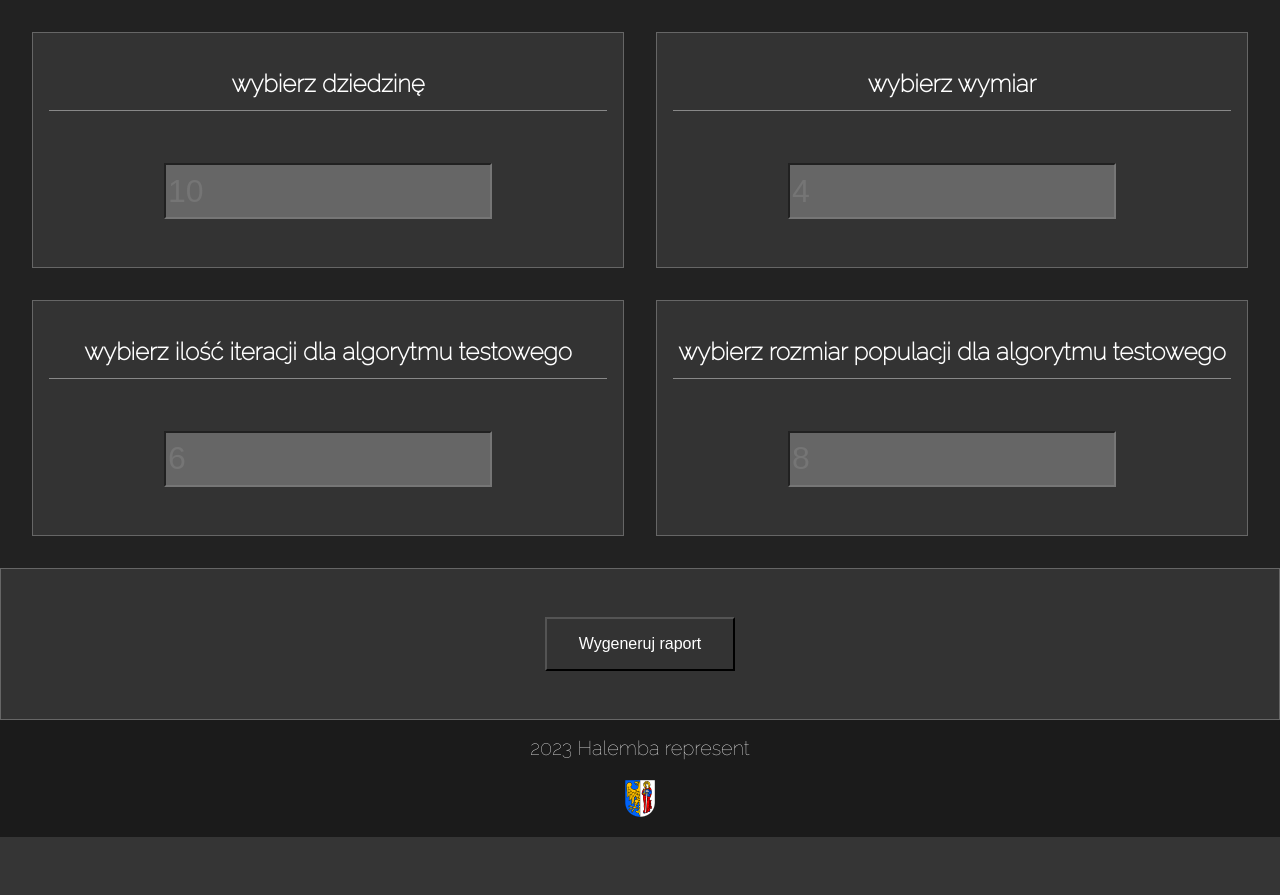
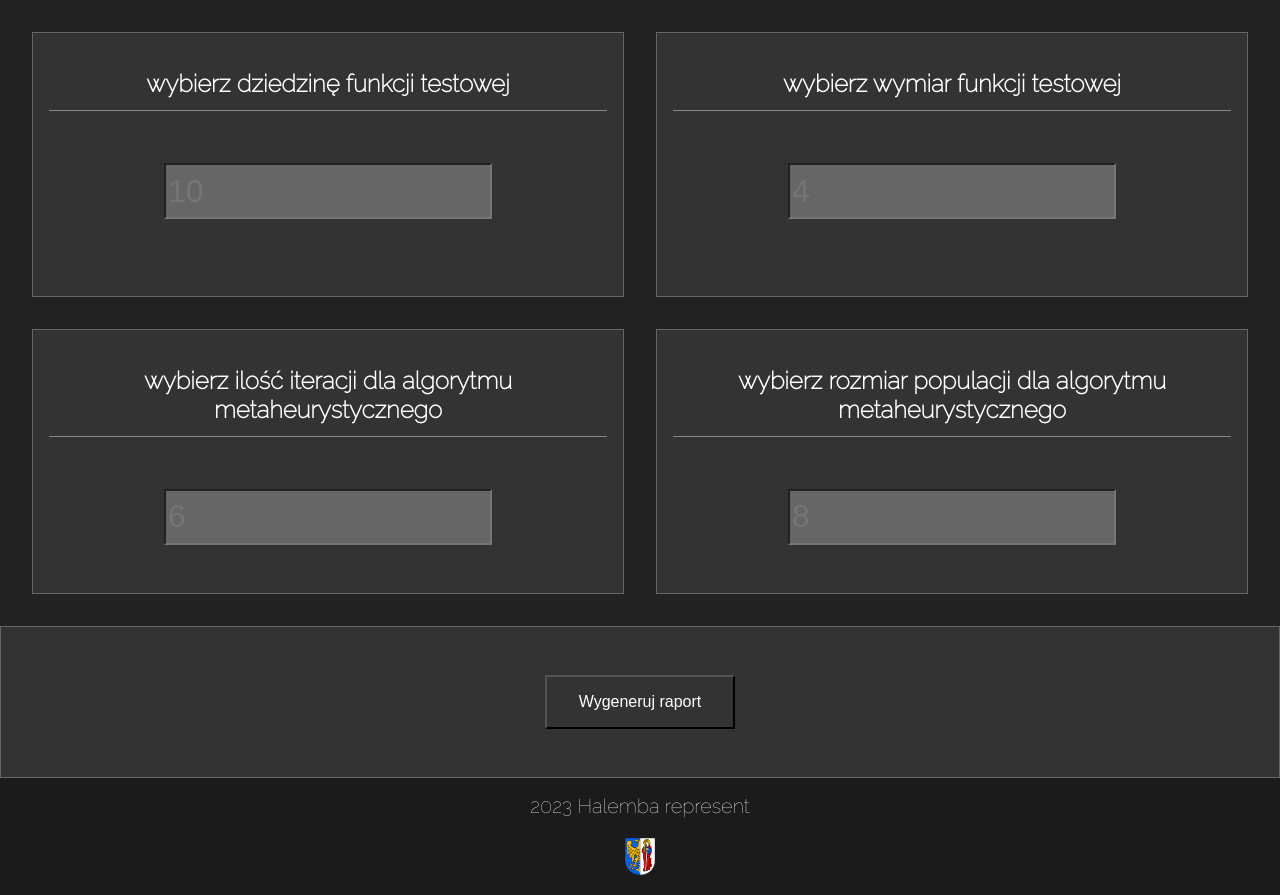
Before and after one commit to jaqbp/Heuro, a Flask app: page /details in a window 1280 px wide. Shown: the part 149-1044 px from the top of the page. Before the commit the page ends 986 px from the top, so only its background shows below. Run offline with Flask 3, Linux system fonts and the light colour scheme.

Commit message:
changes in names and subpage added

```diff
--- a/web_app/templates/details.html
+++ b/web_app/templates/details.html
@@ -25,25 +25,25 @@
     </header>
     <section id="main-content">
       <div class="box">
-        <h2>wybierz dziedzinę</h2>
+        <h2>wybierz dziedzinę funkcji testowej</h2>
         <div class="input-div">
           <input id="dziedzina" type="number" placeholder="10" />
         </div>
       </div>
       <div class="box">
-        <h2>wybierz wymiar</h2>
+        <h2>wybierz wymiar funkcji testowej</h2>
         <div class="input-div">
           <input id="wymiar" type="number" placeholder="4" />
         </div>
       </div>
       <div class="box">
-        <h2>wybierz ilość iteracji dla algorytmu testowego</h2>
+        <h2>wybierz ilość iteracji dla algorytmu metaheurystycznego</h2>
         <div class="input-div">
           <input id="iteracje" type="number" placeholder="6" />
         </div>
       </div>
       <div class="box">
-        <h2>wybierz rozmiar populacji dla algorytmu testowego</h2>
+        <h2>wybierz rozmiar populacji dla algorytmu metaheurystycznego</h2>
         <div class="input-div">
           <input id="populacja" type="number" placeholder="8" />
         </div>
```
Also changed, not shown: web_app/templates/current_calculations.html (added), 1 other file.
